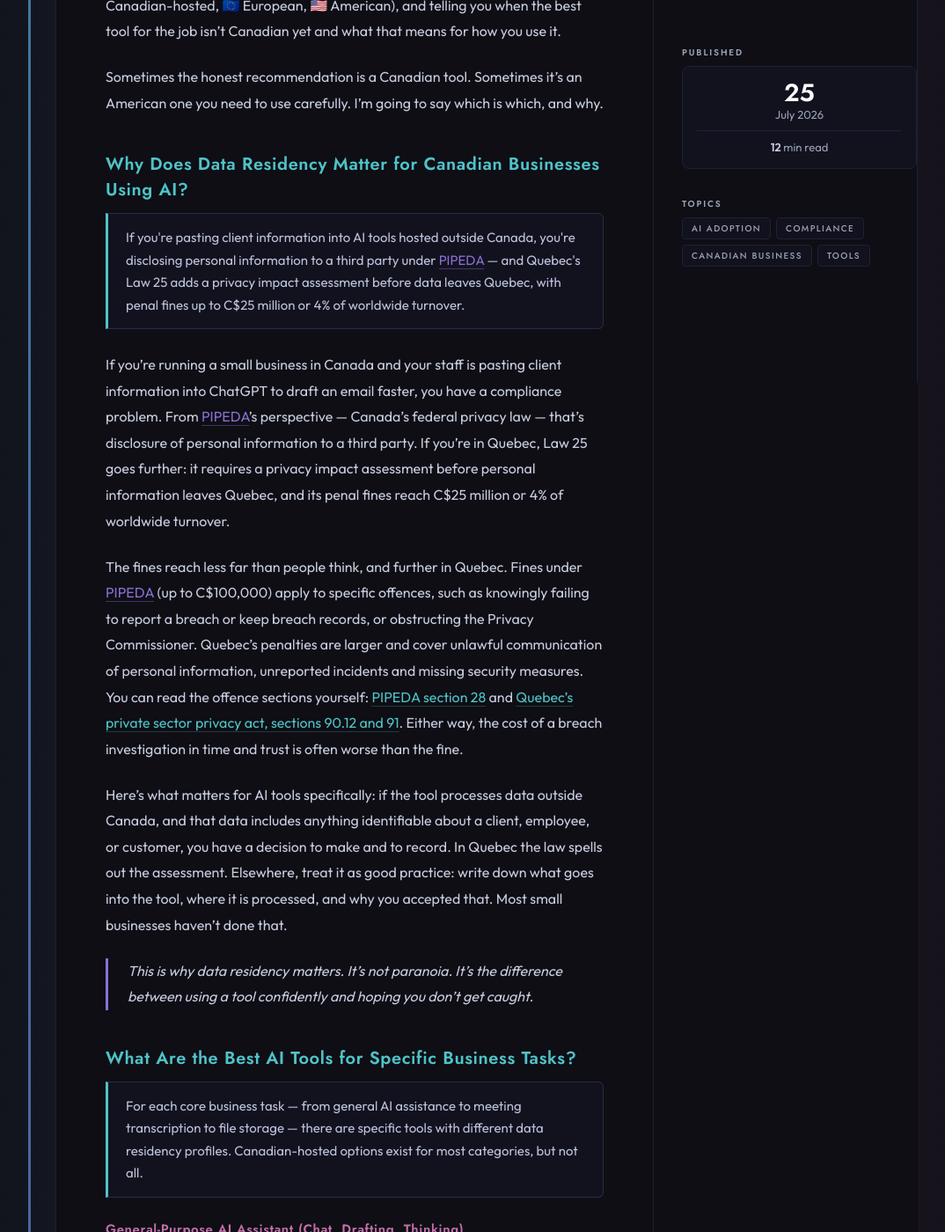
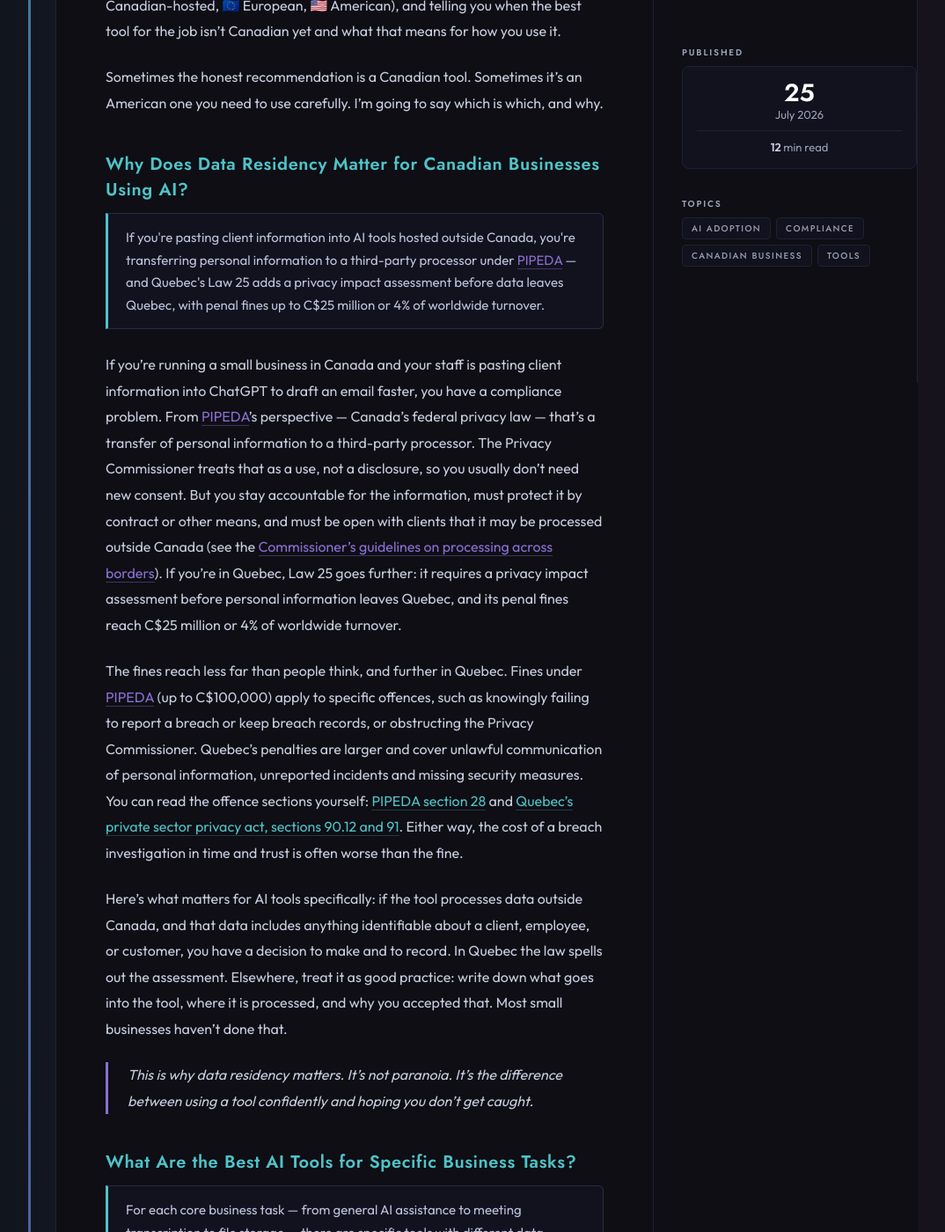
Before and after one commit to elizabethlemoine33-commits/bynorthlight-site, a Jekyll site: the page built from blog/best-ai-tools-canadian-small-businesses-2026.md, in a window 1280 px wide and 1400 px high, scrolled down 1601 px. Shown: the whole window at 88% size, without its empty margins (87-1161 px from the left). Built offline with Jekyll 4.4.1, drawn with Linux system fonts in a browser that asks for light colours; a script that is not in the unit is left out; some of the changed text lies outside the part shown.

Commit message:
Best AI Tools post: transfer for processing, not disclosure (OPC guidance); Augure Legal and Wispr Trust Center facts
Co-Authored-By: Claude Sonnet 5.5 <noreply@anthropic.com>

```diff
--- a/blog/best-ai-tools-canadian-small-businesses-2026.md
+++ b/blog/best-ai-tools-canadian-small-businesses-2026.md
@@ -26,7 +26,7 @@ related_reading:
     url: /blog/how-to-choose-ai-advisor-consultant
 faq:
   - q: "Can I legally use ChatGPT for my Canadian small business?"
-    a: "Yes, but not for client data. If you're using ChatGPT for general brainstorming or internal drafting without client information, you're fine. If you're pasting client names, financial details, or anything covered under PIPEDA into ChatGPT (which is US-hosted), you're disclosing personal information to a third party and need to document that risk, strip identifying details, or use a Canadian-hosted alternative like Augure instead."
+    a: "Yes, but not for client data. If you're using ChatGPT for general brainstorming or internal drafting without client information, you're fine. If you're pasting client names, financial details, or anything covered under PIPEDA into ChatGPT (which is US-hosted), you're sending personal information to a processor outside Canada. The Privacy Commissioner treats that as a transfer for processing, which usually needs no new consent, but you stay accountable for the information, must protect it by contract or other means, and must be open with clients that it may be processed abroad. Assess the risk, strip identifying details, or use a Canadian-hosted alternative like Augure instead."
   - q: "What happens if I violate PIPEDA or Law 25 by using the wrong AI tool?"
     a: "It depends on which law applies and what you did. Under PIPEDA, fines apply to specific offences, such as knowingly failing to report a breach or keep breach records, or obstructing the Privacy Commissioner: up to C$10,000 on summary conviction or C$100,000 on indictment (section 28). Using a US tool is not by itself one of those offences. Quebec's Law 25 goes further: administrative monetary penalties up to C$10 million or 2% of worldwide turnover (section 90.12), and penal fines of C$15,000 to C$25 million or 4% of worldwide turnover, whichever is greater, for offences such as communicating personal information contrary to the law, failing to report a confidentiality incident, or not taking the required security measures (section 91). Before sending personal information outside Quebec you must also complete a privacy impact assessment (section 17). Check the legislation, or a lawyer, for your own situation."
   - q: "Is there a Canadian alternative to Otter.ai or Fireflies for meeting transcription?"
@@ -65,9 +65,9 @@ Sometimes the honest recommendation is a Canadian tool. Sometimes it's an Americ
 
 ## Why Does Data Residency Matter for Canadian Businesses Using AI?
 
-<div class="answer-block"><p>If you're pasting client information into AI tools hosted outside Canada, you're disclosing personal information to a third party under <a href="https://www.priv.gc.ca/en/privacy-topics/privacy-laws-in-canada/the-personal-information-protection-and-electronic-documents-act-pipeda/" rel="noopener">PIPEDA</a> — and Quebec's Law 25 adds a privacy impact assessment before data leaves Quebec, with penal fines up to C$25 million or 4% of worldwide turnover.</p></div>
+<div class="answer-block"><p>If you're pasting client information into AI tools hosted outside Canada, you're transferring personal information to a third-party processor under <a href="https://www.priv.gc.ca/en/privacy-topics/privacy-laws-in-canada/the-personal-information-protection-and-electronic-documents-act-pipeda/" rel="noopener">PIPEDA</a> — and Quebec's Law 25 adds a privacy impact assessment before data leaves Quebec, with penal fines up to C$25 million or 4% of worldwide turnover.</p></div>
 
-If you're running a small business in Canada and your staff is pasting client information into ChatGPT to draft an email faster, you have a compliance problem. From [PIPEDA](https://www.priv.gc.ca/en/privacy-topics/privacy-laws-in-canada/the-personal-information-protection-and-electronic-documents-act-pipeda/){:rel="noopener"}'s perspective — Canada's federal privacy law — that's disclosure of personal information to a third party. If you're in Quebec, Law 25 goes further: it requires a privacy impact assessment before personal information leaves Quebec, and its penal fines reach C$25 million or 4% of worldwide turnover.
+If you're running a small business in Canada and your staff is pasting client information into ChatGPT to draft an email faster, you have a compliance problem. From [PIPEDA](https://www.priv.gc.ca/en/privacy-topics/privacy-laws-in-canada/the-personal-information-protection-and-electronic-documents-act-pipeda/){:rel="noopener"}'s perspective — Canada's federal privacy law — that's a transfer of personal information to a third-party processor. The Privacy Commissioner treats that as a use, not a disclosure, so you usually don't need new consent. But you stay accountable for the information, must protect it by contract or other means, and must be open with clients that it may be processed outside Canada (see the [Commissioner's guidelines on processing across borders](https://www.priv.gc.ca/en/privacy-topics/airports-and-borders/gl_dab_090127/){:rel="noopener"}). If you're in Quebec, Law 25 goes further: it requires a privacy impact assessment before personal information leaves Quebec, and its penal fines reach C$25 million or 4% of worldwide turnover.
 
 The fines reach less far than people think, and further in Quebec. Fines under [PIPEDA](https://www.priv.gc.ca/en/privacy-topics/privacy-laws-in-canada/the-personal-information-protection-and-electronic-documents-act-pipeda/){:rel="noopener"} (up to C$100,000) apply to specific offences, such as knowingly failing to report a breach or keep breach records, or obstructing the Privacy Commissioner. Quebec's penalties are larger and cover unlawful communication of personal information, unreported incidents and missing security measures. You can read the offence sections yourself: [PIPEDA section 28](https://laws-lois.justice.gc.ca/eng/acts/p-8.6/FullText.html){:rel="noopener"} and [Quebec's private sector privacy act, sections 90.12 and 91](https://www.legisquebec.gouv.qc.ca/en/document/cs/P-39.1){:rel="noopener"}. Either way, the cost of a breach investigation in time and trust is often worse than the fine.
 
@@ -85,7 +85,7 @@ This is the "replace ChatGPT" category — the tool you reach for when you need
 
 #### 🇨🇦 Augure AI — C$20/month (Pro) or C$80/month (Max), less if billed annually
 
-[Augure](https://augureai.ca/){:rel="noopener"} is a Canadian AI platform that says it stores your data and runs its models in Canada, under zero-retention agreements and never with US providers. It offers chat on its own Ossington models, a knowledge base where you can upload your own documents, and a separate Legal product aimed at Canadian legal work.
+[Augure](https://augureai.ca/){:rel="noopener"} is a Canadian AI platform that says it stores your data and runs its models in Canada, under zero-retention agreements and never with US providers. It offers chat on its own Ossington models, a knowledge base where you can upload your own documents, and a separate Legal product for contract review, aimed at Canadian law firms.
 
 I've tried Augure (my longer take is in [Canadian Alternative to ChatGPT? What I Found](/blog/canadian-alternative-to-chatgpt)). The chat works well; the legal tuning is legitimately differentiated if you're a law firm, accounting practice, or any professional service that needs to cite Canadian precedent accurately. The knowledge base feature means you can feed it your internal documentation and ask questions without sending anything outside the country.
 
@@ -123,7 +123,7 @@ If you're dictating internal thoughts, draft structures, or anything that doesn'
 
 I use it. I use it for my own thinking, not for client work.
 
-Free tier with a weekly word limit (the pricing page does not give a number). Pro: US$12/month billed annually or US$15/month billed monthly (checked Nov 19, 2026). Wispr says you can opt out of model training and delete stored data; read its Trust Center (trust.wispr.ai) before using it with anything sensitive. Not for client data.
+Free tier with a weekly word limit (the pricing page does not give a number). Pro: US$12/month billed annually or US$15/month billed monthly (checked Nov 19, 2026). Wispr says you can opt out of model training and delete stored data. Its [Trust Center](https://trust.wispr.ai/){:rel="noopener"} lists ISO 27001 and SOC 2 reports and shows Amazon Web Services as its infrastructure, but it does not say which region your audio is processed in. Not for client data.
 
 ### Coding & Building Internal Tools
 
@@ -164,7 +164,7 @@ Sometimes the best tool for the job is American, and the Canadian alternative ei
 Here's how to use American tools responsibly if you have to:
 
 1. **Don't paste client data.** Strip identifying details before putting anything into a US-hosted tool. Client names become "Client A." Financial figures become ranges. Meeting transcripts get anonymised before you feed them to an AI for summary.
-2. **Check whether consent is needed.** If the data is sensitive and you're using a US tool to process it, consent and the cross-border rules may apply, and in Quebec a privacy impact assessment comes first. Check the law, or a lawyer, for your case, and document what you decided.
+2. **Be open with your clients.** Under the Privacy Commissioner's guidance, a transfer for processing usually needs no new consent if you use the information for the reason you collected it, but you should tell clients their information may be processed outside Canada. If a Quebec resident's information leaves Quebec, a privacy impact assessment comes first. Check the law, or a lawyer, for your case, and document what you decided.
 3. **Document your choices.** Keep a record of what tools you're using, why, and what risk assessment you did. If you're ever audited, "we didn't know" is not a defence. "We assessed the options, chose the best available tool, and documented our safeguards" is.
 4. **Revisit regularly.** The Canadian AI market is moving fast. A tool that doesn't exist today might launch in six months. Set a calendar reminder to check back.
 
```
Also changed, not shown: other parts of blog/best-ai-tools-canadian-small-businesses-2026.md (+1 -1 lines).
